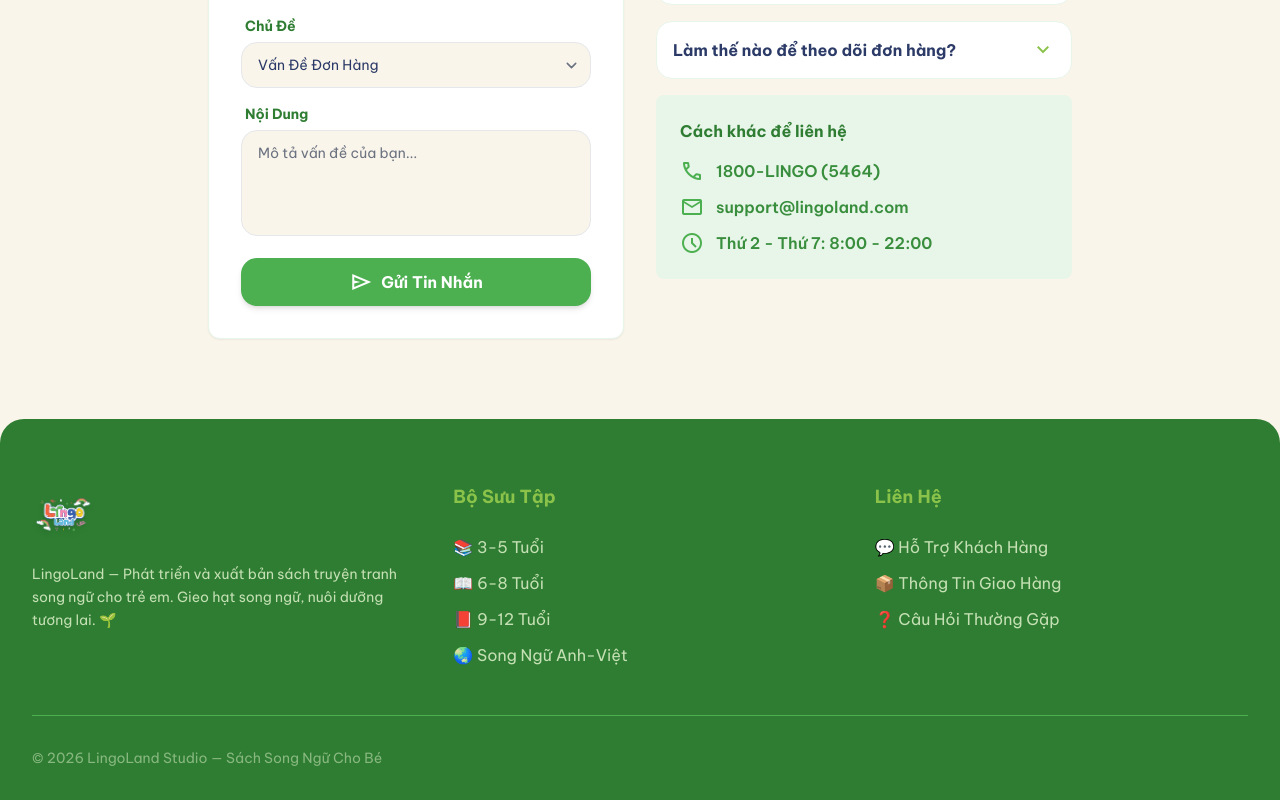
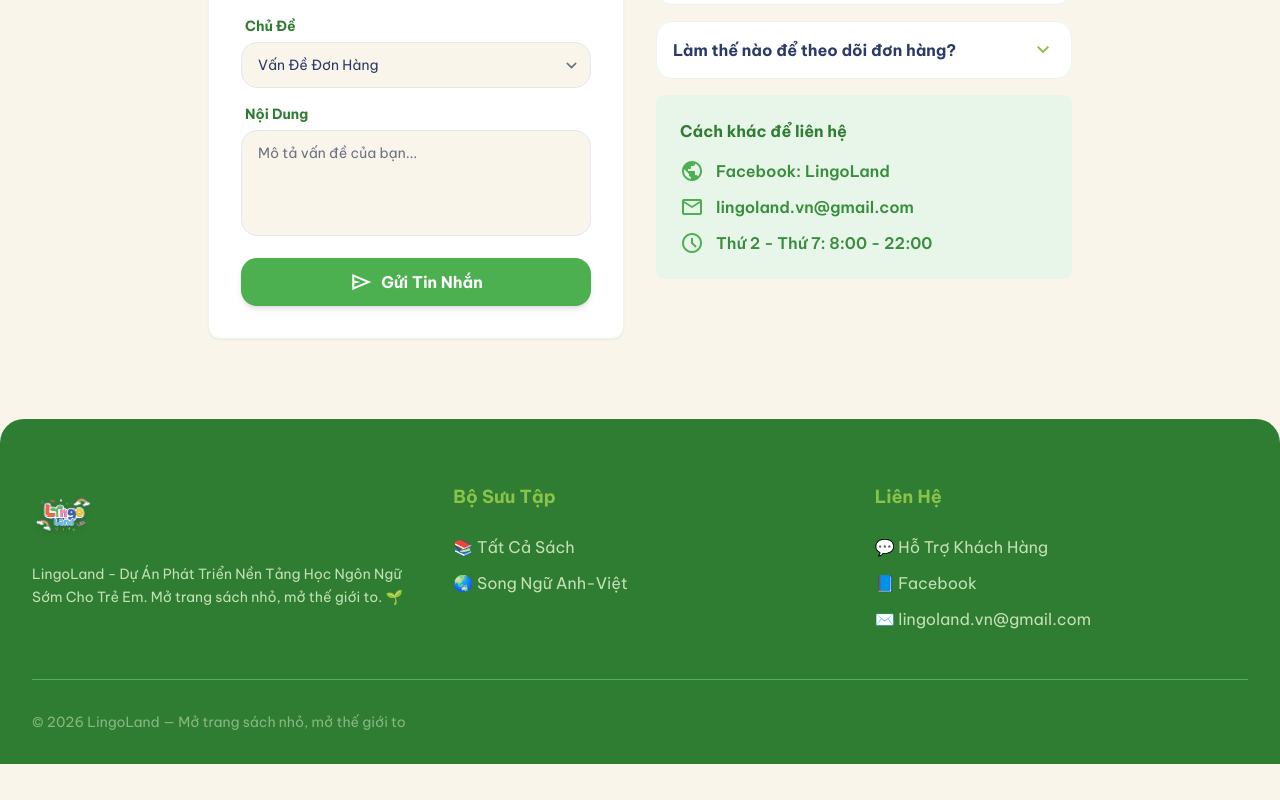
Before and after one commit to khoi-lam/lingp, a React (Vite) app in the folder frontend/: page /support in a window 1280 px wide. Shown: the part 558-1358 px from the top of the page. After the commit the page ends 1322 px from the top, so only its background shows below. Built offline with nearby package versions, Linux system fonts and the light colour scheme.

Commit message:
content: update about, contact, stats, tagline, collections per client specs

```diff
--- a/frontend/src/components/Footer.jsx
+++ b/frontend/src/components/Footer.jsx
@@ -9,15 +9,13 @@
                     <div className="space-y-4">
                         <img alt="LingoLand Logo" className="h-16 w-auto object-contain drop-shadow-md" src={logoUrl} />
                         <p className="text-[#C5E0B4] text-sm leading-relaxed">
-                            LingoLand — Phát triển và xuất bản sách truyện tranh song ngữ cho trẻ em. Gieo hạt song ngữ, nuôi dưỡng tương lai. 🌱
+                            LingoLand - Dự Án Phát Triển Nền Tảng Học Ngôn Ngữ Sớm Cho Trẻ Em. Mở trang sách nhỏ, mở thế giới to. 🌱
                         </p>
                     </div>
                     <div>
                         <h4 className="font-bold text-lg mb-6 text-[#8BC34A]">Bộ Sưu Tập</h4>
                         <ul className="space-y-3 text-[#C5E0B4]">
-                            <li><Link to="/shop" className="hover:text-white transition-colors">📚 3-5 Tuổi</Link></li>
-                            <li><Link to="/shop" className="hover:text-white transition-colors">📖 6-8 Tuổi</Link></li>
-                            <li><Link to="/shop" className="hover:text-white transition-colors">📕 9-12 Tuổi</Link></li>
+                            <li><Link to="/shop" className="hover:text-white transition-colors">📚 Tất Cả Sách</Link></li>
                             <li><Link to="/shop" className="hover:text-white transition-colors">🌏 Song Ngữ Anh-Việt</Link></li>
                         </ul>
                     </div>
@@ -25,13 +23,13 @@
                         <h4 className="font-bold text-lg mb-6 text-[#8BC34A]">Liên Hệ</h4>
                         <ul className="space-y-3 text-[#C5E0B4]">
                             <li><Link to="/support" className="hover:text-white transition-colors">💬 Hỗ Trợ Khách Hàng</Link></li>
-                            <li><Link to="/support" className="hover:text-white transition-colors">📦 Thông Tin Giao Hàng</Link></li>
-                            <li><Link to="/support" className="hover:text-white transition-colors">❓ Câu Hỏi Thường Gặp</Link></li>
+                            <li><a href="https://www.facebook.com/lingoland.vn/" target="_blank" rel="noopener noreferrer" className="hover:text-white transition-colors">📘 Facebook</a></li>
+                            <li><a href="mailto:lingoland.vn@gmail.com" className="hover:text-white transition-colors">✉️ lingoland.vn@gmail.com</a></li>
                         </ul>
                     </div>
                 </div>
                 <div className="border-t border-[#4CAF50] pt-8 flex flex-col md:flex-row items-center justify-between gap-4">
-                    <p className="text-[#C5E0B4]/60 text-sm">© 2026 LingoLand Studio — Sách Song Ngữ Cho Bé</p>
+                    <p className="text-[#C5E0B4]/60 text-sm">© 2026 LingoLand — Mở trang sách nhỏ, mở thế giới to</p>
                 </div>
             </div>
         </footer>
--- a/frontend/src/pages/Home.jsx
+++ b/frontend/src/pages/Home.jsx
@@ -3,8 +3,7 @@
 import { useState, useEffect, useRef, useCallback } from 'react';
 
 const stats = [
-    { value: 20, suffix: '+', label: 'Đầu sách song ngữ', icon: 'auto_stories' },
-    { value: 4, suffix: '', label: 'Nhóm tuổi', icon: 'child_care' },
+    { value: '0-6', suffix: '', label: 'Nhóm tuổi', icon: 'child_care', isText: true },
     { value: 2, suffix: '', label: 'Ngôn ngữ', icon: 'translate' },
     { value: 4.9, suffix: '★', label: 'Đánh giá phụ huynh', icon: 'star', decimal: true },
 ];
@@ -229,12 +228,12 @@
             ═══════════════════════════════════════════════════ */}
             <section className="py-10 bg-white border-b border-[#E8F5E9]">
                 <div className="container mx-auto px-6">
-                    <div className="grid grid-cols-2 md:grid-cols-4 gap-4 sm:gap-6 text-center">
+                    <div className="grid grid-cols-3 gap-4 sm:gap-6 text-center">
                         {stats.map((s, i) => (
                             <div key={i} className="flex flex-col items-center gap-2">
                                 <span className="material-symbols-outlined text-3xl text-[#4CAF50]">{s.icon}</span>
                                 <span className="text-2xl sm:text-3xl font-bold text-[#2B3A67]" style={{ fontFamily: "'Inter', 'Roboto', sans-serif" }}>
-                                    <CountUp end={s.value} suffix={s.suffix} decimal={s.decimal} />
+                                    {s.isText ? <>{s.value}{s.suffix}</> : <CountUp end={s.value} suffix={s.suffix} decimal={s.decimal} />}
                                 </span>
                                 <span className="text-sm text-gray-400">{s.label}</span>
                             </div>
@@ -251,17 +250,15 @@
                     <div className="max-w-3xl mx-auto text-center space-y-6">
                         <span className="text-sm font-bold text-[#8BC34A] uppercase tracking-widest">Về LingoLand</span>
                         <h2 className="text-3xl md:text-4xl font-display font-bold text-[#2B3A67] leading-snug">
-                            Gieo Hạt Song Ngữ<br className="hidden md:block" /> Nuôi Dưỡng Tương Lai
+                            Mở trang sách nhỏ,<br className="hidden md:block" /> mở thế giới to
                         </h2>
                         <p className="text-gray-500 leading-relaxed text-lg">
-                            LingoLand là nhà xuất bản sách truyện tranh <strong className="text-[#2B3A67]">song ngữ Anh-Việt</strong> dành riêng cho trẻ em.
-                            Chúng tôi tin rằng việc học ngôn ngữ thứ hai nên bắt đầu từ sớm — và cách tốt nhất là qua những câu chuyện
-                            đầy màu sắc, nhân vật sinh động, và niềm vui đọc sách mỗi ngày.
+                            LingoLand là một doanh nghiệp <strong className="text-[#2B3A67]">EdTech</strong> được thành lập với sứ mệnh phát triển nền tảng học ngôn ngữ sớm cho trẻ em,
+                            tập trung vào nhóm tuổi từ 0 đến 6 tuổi - giai đoạn vàng trong quá trình hình thành và phát triển năng lực ngôn ngữ của trẻ nhỏ.
                         </p>
                         <p className="text-gray-500 leading-relaxed text-lg">
-                            Mỗi cuốn sách LingoLand được thiết kế theo từng nhóm tuổi (3-5, 6-8, 9-12), đảm bảo nội dung
-                            phù hợp với khả năng nhận thức và ngôn ngữ của bé. Từ vựng được giới thiệu tự nhiên qua cốt truyện —
-                            bé học mà không biết mình đang học. 📚
+                            LingoLand hướng tới xây dựng một hệ sinh thái học tập kết hợp giữa sản phẩm vật lý và nền tảng số nhằm tạo ra các trải nghiệm học tập đa giác quan,
+                            giúp trẻ tiếp thu ngôn ngữ một cách tự nhiên và từng bước hình thành nền tảng song ngữ - ngay từ những năm đầu đời. 🌱
                         </p>
                     </div>
                 </div>
--- a/frontend/src/pages/Support.jsx
+++ b/frontend/src/pages/Support.jsx
@@ -96,8 +96,8 @@
                     <div className="bg-[#E8F5E9] rounded-lg p-6 mt-8">
                         <h3 className="font-display font-bold text-[#2E7D32] mb-4">Cách khác để liên hệ</h3>
                         <div className="space-y-3">
-                            <div className="flex items-center gap-3 text-[#388E3C]"><span className="material-symbols-outlined text-[#4CAF50]">call</span><span className="font-semibold">1800-LINGO (5464)</span></div>
-                            <div className="flex items-center gap-3 text-[#388E3C]"><span className="material-symbols-outlined text-[#4CAF50]">mail</span><span className="font-semibold">support@lingoland.com</span></div>
+                            <a href="https://www.facebook.com/lingoland.vn/" target="_blank" rel="noopener noreferrer" className="flex items-center gap-3 text-[#388E3C] hover:underline"><span className="material-symbols-outlined text-[#4CAF50]">public</span><span className="font-semibold">Facebook: LingoLand</span></a>
+                            <div className="flex items-center gap-3 text-[#388E3C]"><span className="material-symbols-outlined text-[#4CAF50]">mail</span><span className="font-semibold">lingoland.vn@gmail.com</span></div>
                             <div className="flex items-center gap-3 text-[#388E3C]"><span className="material-symbols-outlined text-[#4CAF50]">schedule</span><span className="font-semibold">Thứ 2 - Thứ 7: 8:00 - 22:00</span></div>
                         </div>
                     </div>
```
